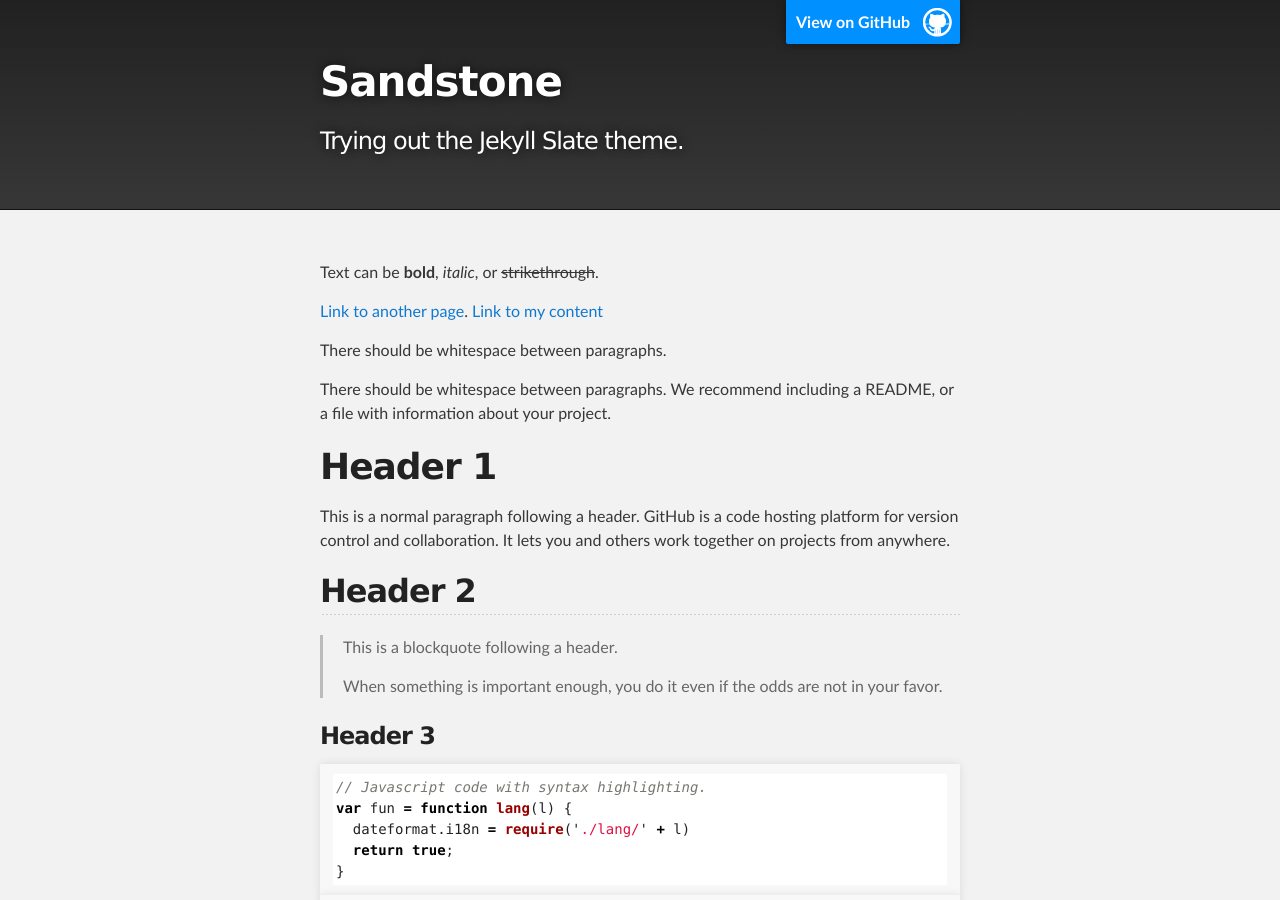
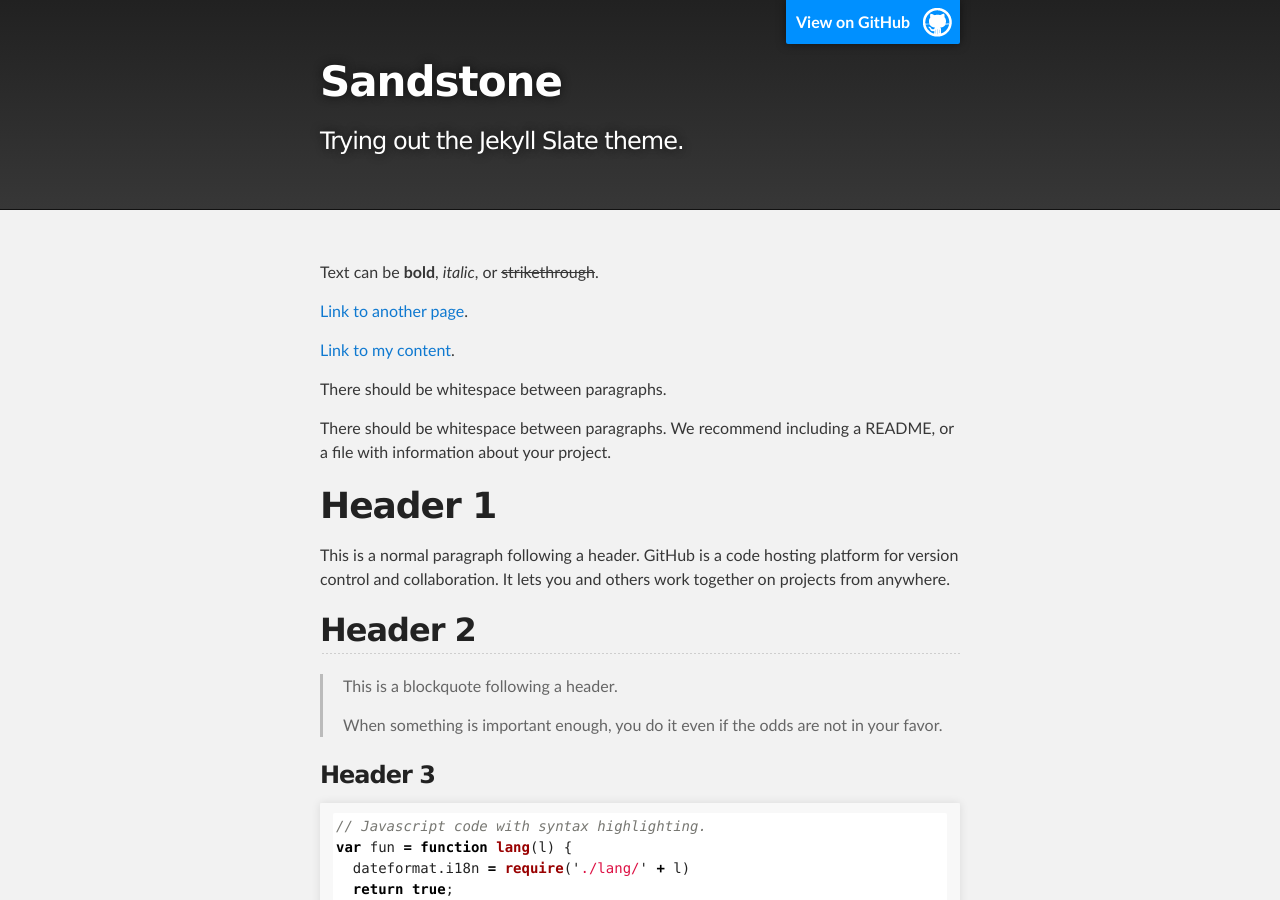
Before and after one commit to barrett3210/sandstone, a Jekyll site: the page built from index.md, in a window 1280 px wide and 900 px high. Built offline with Jekyll 4.4.1, drawn with Linux system fonts in a browser that asks for light colours.

```diff
--- a/index.md
+++ b/index.md
@@ -5,7 +5,8 @@ layout: default
 Text can be **bold**, _italic_, or ~~strikethrough~~.
 
 [Link to another page](./another-page.html).
-[Link to my content](./a-strange-sample-post.html)
+
+[Link to my content](./a-strange-sample-post.html).
 
 There should be whitespace between paragraphs.
 
```
